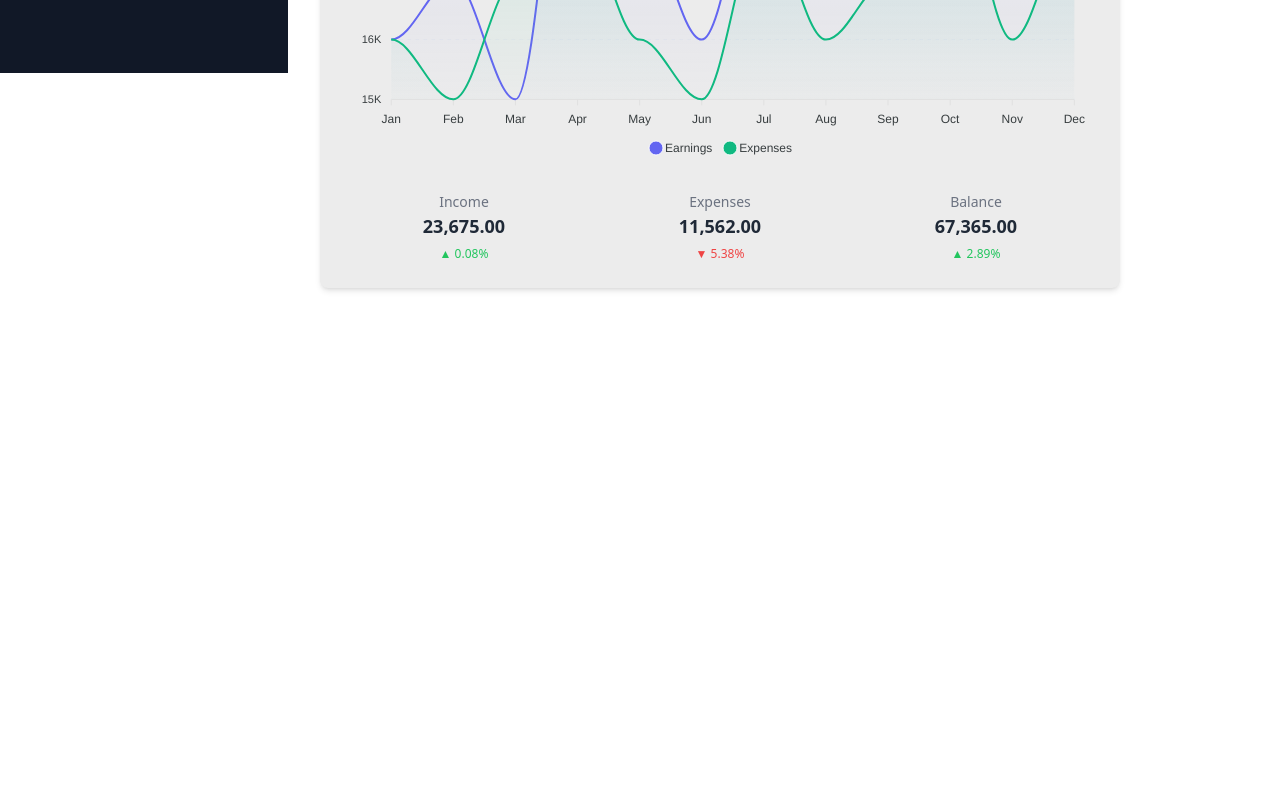
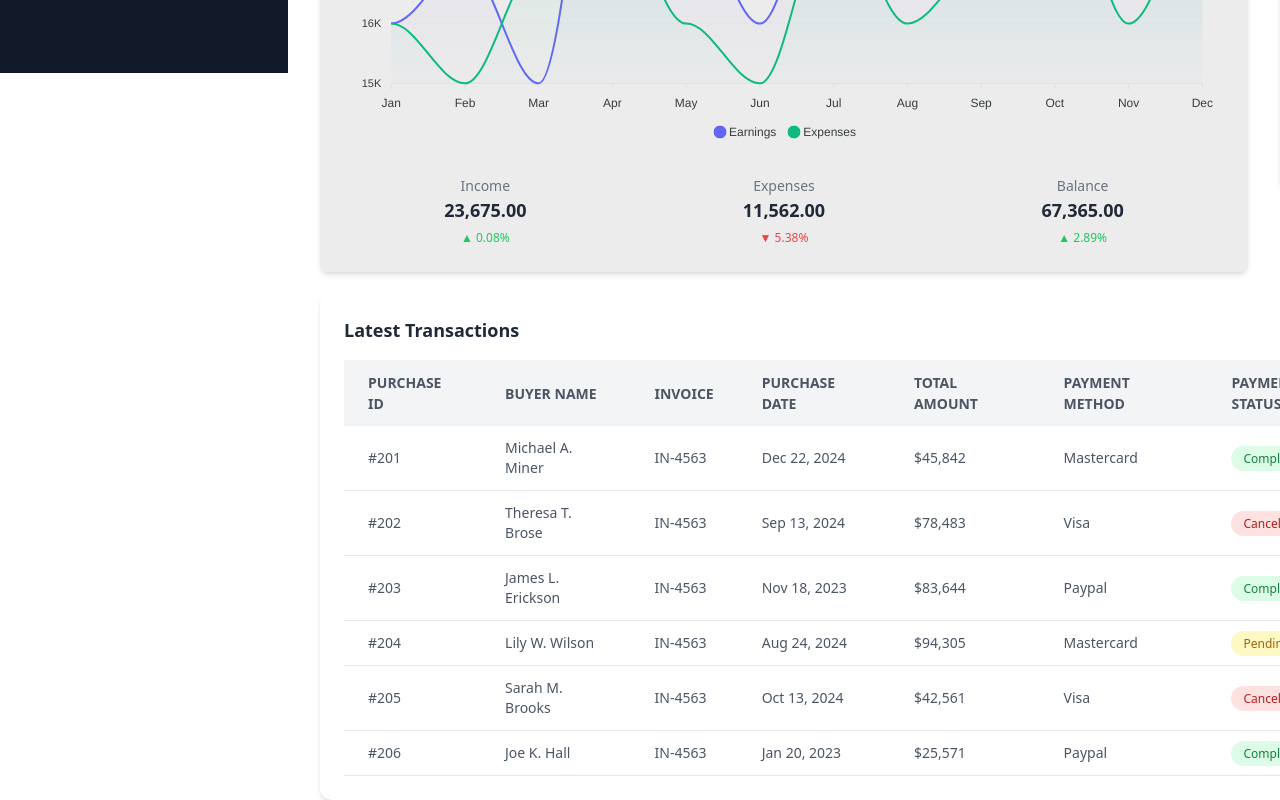
Before and after one commit to imamhossain-bd/Real-Estate-Management, a React (Vite) app in the folder Real-estate-frontend/: page /dashboard/dashboardhome in a window 1280 px wide. Shown: the part 727-1527 px from the top of the page. Before the commit the page ends 1035 px from the top, so only its background shows below. Built offline with nearby package versions, Linux system fonts and the light colour scheme.

Commit message:
Update Dashboard

```diff
--- a/Real-estate-frontend/src/Dashboard/DashboardLayout/Layoutdashboard.jsx
+++ b/Real-estate-frontend/src/Dashboard/DashboardLayout/Layoutdashboard.jsx
@@ -7,9 +7,9 @@ import NavbarDashboard from '../DashboardPages/SheardDashboard/NavbarDashboard';
 
 const Layoutdashboard = () => {
     return (
-        <div className='dashboard-container flex gap-[18rem] dark:bg-gray-700 justify-between'>
+        <div className='flex gap-[18rem] dark:bg-gray-700'>
                 <DashboardSidebar></DashboardSidebar>
-                <div className='dashboard-content w-[100%]'>
+                <div className=''>
                     <NavbarDashboard></NavbarDashboard>
                     <Outlet></Outlet>
                 </div>
--- a/Real-estate-frontend/src/Dashboard/DashboardPages/DashboardHome/DashboardHome.jsx
+++ b/Real-estate-frontend/src/Dashboard/DashboardPages/DashboardHome/DashboardHome.jsx
@@ -59,8 +59,74 @@ const DashboardHome = () => {
         { name: "Expenses", data: [16, 15, 17, 18, 16, 15, 18, 16, 17, 19, 16, 18] },
       ];
 
+
+    //   Transition Card Table
+
+    const transactions = [
+    {
+      id: "#201",
+      name: "Michael A. Miner",
+      invoice: "IN-4563",
+      date: "Dec 22, 2024",
+      amount: "$45,842",
+      method: "Mastercard",
+      status: "Completed",
+      statusColor: "bg-green-100 text-green-700",
+    },
+    {
+      id: "#202",
+      name: "Theresa T. Brose",
+      invoice: "IN-4563",
+      date: "Sep 13, 2024",
+      amount: "$78,483",
+      method: "Visa",
+      status: "Cancel",
+      statusColor: "bg-red-100 text-red-700",
+    },
+    {
+      id: "#203",
+      name: "James L. Erickson",
+      invoice: "IN-4563",
+      date: "Nov 18, 2023",
+      amount: "$83,644",
+      method: "Paypal",
+      status: "Completed",
+      statusColor: "bg-green-100 text-green-700",
+    },
+    {
+      id: "#204",
+      name: "Lily W. Wilson",
+      invoice: "IN-4563",
+      date: "Aug 24, 2024",
+      amount: "$94,305",
+      method: "Mastercard",
+      status: "Pending",
+      statusColor: "bg-yellow-100 text-yellow-700",
+    },
+    {
+      id: "#205",
+      name: "Sarah M. Brooks",
+      invoice: "IN-4563",
+      date: "Oct 13, 2024",
+      amount: "$42,561",
+      method: "Visa",
+      status: "Cancel",
+      statusColor: "bg-red-100 text-red-700",
+    },
+    {
+      id: "#206",
+      name: "Joe K. Hall",
+      invoice: "IN-4563",
+      date: "Jan 20, 2023",
+      amount: "$25,571",
+      method: "Paypal",
+      status: "Completed",
+      statusColor: "bg-green-100 text-green-700",
+    },
+  ];
+
     return (
-        <div className='px-8 pt-32 w-[100%] '>
+        <div className='px-8 pt-28 w-[100%] '>
             {/* Card Of Toatal Agent, Property etc ........ */}
             <div className='flex gap-5 justify-between  items-center'>
                 <div className='flex-1 flex justify-between px-4 py-3  w-[17.6rem] bg-[#ececec] dark:bg-gray-800 rounded-lg shadow-md '>
@@ -142,9 +208,9 @@ const DashboardHome = () => {
             </div>
 
             {/* Sales Analytic */}
-            <div className='flex gap-4 mt-8 mb-5 justify-between'>
+            <div className='flex gap-8 mt-8 mb-5'>
                 <div>
-                    <div className="bg-[#ececec] dark:bg-gray-800 p-6 w-[50rem] h-40rem] rounded-lg shadow-md">
+                    <div className="bg-[#ececec] dark:bg-gray-800 p-6 w-[58rem] h-40rem] rounded-lg shadow-md">
                         <div className="flex justify-between items-center mb-4">
                             <h2 className="text-lg font-semibold text-gray-700 dark:text-white">Sales Analytic</h2>
                             <button className="text-sm bg-gray-100 px-3 py-1.5 rounded-md dark:bg-gray-700">This Month</button>
@@ -210,10 +276,11 @@ const DashboardHome = () => {
                             <div className='mt-14 ml-2'>
                                 <img className='w-[200px]' src="https://i.ibb.co.com/WNSvRt7G/money-Cn-A61d-Pw.png" alt="" />
                             </div>
+
                         </div>
-                    </div>
+
                         <div>
-                        <div className="bg-white p-6 rounded-2xl shadow-md w-full max-w-lg mx-auto">
+                            <div className="bg-white p-6 mt-5 rounded-2xl shadow-md w-full max-w-lg mx-auto">
                                 <div className="grid grid-cols-2 gap-6">
                                     {/* Property Card */}
                                     <div className="flex flex-col items-center space-y-2">
@@ -252,6 +319,65 @@ const DashboardHome = () => {
                         </div>
                     </div>
                 </div>
+                {/* Card And Map */}
+
+
+                {/* Card And Map */}
+
+                {/* Last Transition  */}
+
+                <div className="p-6 bg-white rounded-xl shadow-md">
+                    <h2 className="text-lg font-semibold mb-4">Latest Transactions</h2>
+                    <div className="overflow-x-auto">
+                        <table className="w-full border-collapse">
+                        <thead>
+                            <tr className="bg-gray-100 text-gray-600 uppercase text-sm leading-normal">
+                            <th className="py-3 px-6 text-left">Purchase ID</th>
+                            <th className="py-3 px-6 text-left">Buyer Name</th>
+                            <th className="py-3 px-6 text-left">Invoice</th>
+                            <th className="py-3 px-6 text-left">Purchase Date</th>
+                            <th className="py-3 px-6 text-left">Total Amount</th>
+                            <th className="py-3 px-6 text-left">Payment Method</th>
+                            <th className="py-3 px-6 text-left">Payment Status</th>
+                            <th className="py-3 px-6 text-center">Action</th>
+                            </tr>
+                        </thead>
+                        <tbody className="text-gray-600 text-sm font-light">
+                            {transactions.map((tx) => (
+                            <tr key={tx.id} className="border-b border-gray-200 hover:bg-gray-50">
+                                <td className="py-3 px-6">{tx.id}</td>
+                                <td className="py-3 px-6">{tx.name}</td>
+                                <td className="py-3 px-6">{tx.invoice}</td>
+                                <td className="py-3 px-6">{tx.date}</td>
+                                <td className="py-3 px-6">{tx.amount}</td>
+                                <td className="py-3 px-6">{tx.method}</td>
+                                <td className="py-3 px-6">
+                                <span className={`px-3 py-1 text-xs rounded-full ${tx.statusColor}`}>
+                                    {tx.status}
+                                </span>
+                                </td>
+                                <td className="py-3 px-6 flex justify-center space-x-2">
+                                <button className="text-gray-500 hover:text-gray-700">
+                                    👁️
+                                </button>
+                                <button className="text-purple-500 hover:text-purple-700">
+                                    ✏️
+                                </button>
+                                <button className="text-red-500 hover:text-red-700">
+                                    🗑️
+                                </button>
+                                </td>
+                            </tr>
+                            ))}
+                        </tbody>
+                        </table>
+                    </div>
+                </div>
+
+                {/* Last Transition  */}
+
+
+        </div>
     );
 };
 
--- a/Real-estate-frontend/src/Dashboard/DashboardPages/SheardDashboard/NavbarDashboard.jsx
+++ b/Real-estate-frontend/src/Dashboard/DashboardPages/SheardDashboard/NavbarDashboard.jsx
@@ -42,10 +42,10 @@ const NavbarDashboard = () => {
   }, []);
 
     return (
-        <div className='fixed bg-white bg-opacity-75 dark:bg-gray-700 z-10 backdrop-blur-sm w-[82%]'>
+        <div className='fixed bg-white bg-opacity-75 w-[100%] dark:bg-gray-700 z-10 backdrop-blur-sm '>
             <div className='flex justify-between py-4 px-8 shadow-lg items-center'>
                 <div className="">
-                    <div className="flex  justify-between items-center ">
+                    <div className="">
                         <button id='nav-toggle' className="text-gray-700" >
                             <FontAwesomeIcon icon={faBars} size='2x'/>
                         </button>
@@ -54,7 +54,7 @@ const NavbarDashboard = () => {
                 <div className=''>
                     <input type="text" placeholder="Search..." className="border outline-none px-3 py-2 w-72 rounded-lg " />
                 </div>
-                <div className='flex gap-8 items-center'>
+                <div className='flex mr-72 gap-8 items-center'>
                     <div>
                       <button onClick={() => setDarkMode(!darkMode)} className="text-2xl">
                         {darkMode ? <FontAwesomeIcon icon={faSun} /> : <FontAwesomeIcon icon={faMoon} />}
@@ -67,7 +67,7 @@ const NavbarDashboard = () => {
                         {isNotifOpen && (
                           <motion.div
                             ref={notifRef}
-                            className="absolute right-6 mt-7 w-80 bg-white dark:bg-gray-900 shadow-xl rounded-lg"
+                            className="absolute right-[320px] mt-7 w-80 bg-white dark:bg-gray-900 shadow-xl rounded-lg"
                             initial={{ opacity: 0, y: -10 }}
                             animate={{ opacity: 1, y: 0 }}
                             exit={{ opacity: 0, y: -10 }}
@@ -137,7 +137,7 @@ const NavbarDashboard = () => {
                                 <motion.div
                                   className="w-80 h-[100vh] bg-white  shadow-lg  rounded-l-xl p-5"
                                   initial={{ x: "100%" }}  // Start from outside the screen
-                                  animate={{ x: 0 }}        // Slide in
+                                  animate={{ x: -285 }}        // Slide in
                                   exit={{ x: "100%" }}      // Slide out
                                   transition={{ duration: 0.4, ease: "easeInOut" }}
                                 >
--- a/Real-estate-frontend/src/index.css
+++ b/Real-estate-frontend/src/index.css
@@ -216,9 +216,17 @@ form {
 	width: 40px;
 }
 
+#nav-toggle:checked + #sidebar{
+	width: 10px;
+}
 
 
 
-#nav-toggle:checked + #sidebar{
-	width: 10px;
+/*
+@keyframes rotateGlobe {
+	0% { transform: rotateX(0deg); }
+	100% { transform: rotateY(180deg); }
 }
+.globe-container {
+	animation: rotateGlobe 10s linear infinite;
+} */
```
Also changed, not shown: Real-estate-frontend/src/Dashboard/DashboardPages/DashboardHome/img/globe-pic.png (added), Real-estate-frontend/src/Dashboard/DashboardPages/DashboardHome/img/transparent-pic-removebg-preview.png (added). Lines whose indentation alone changed are shown as unchanged.
